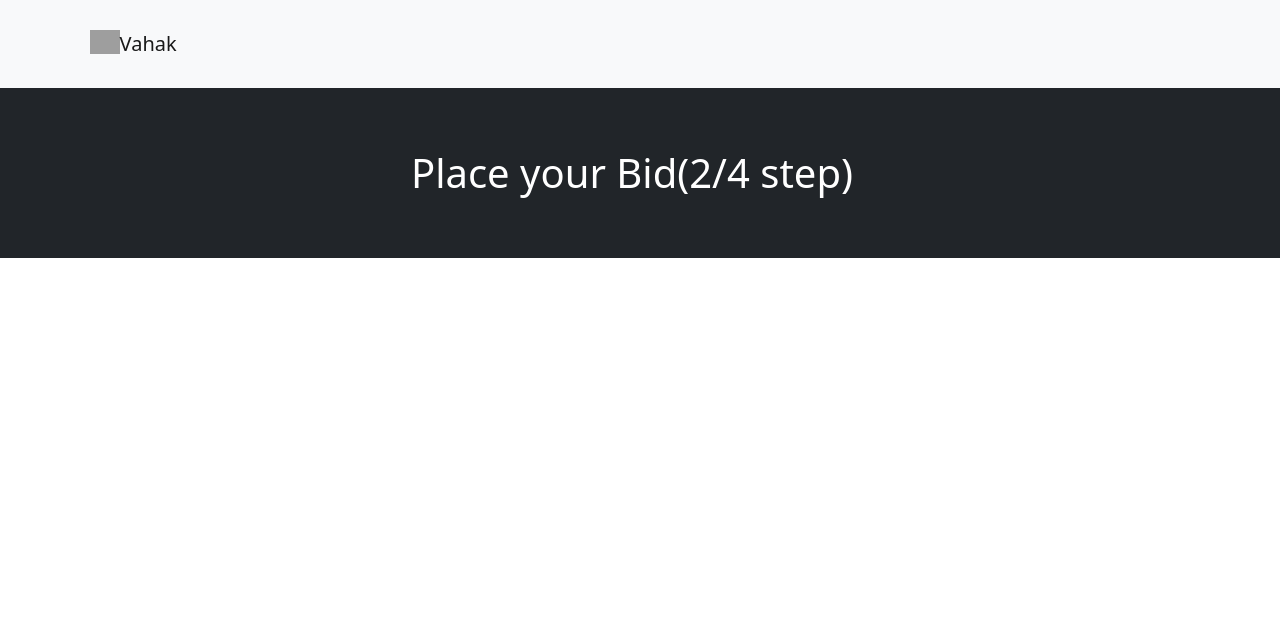
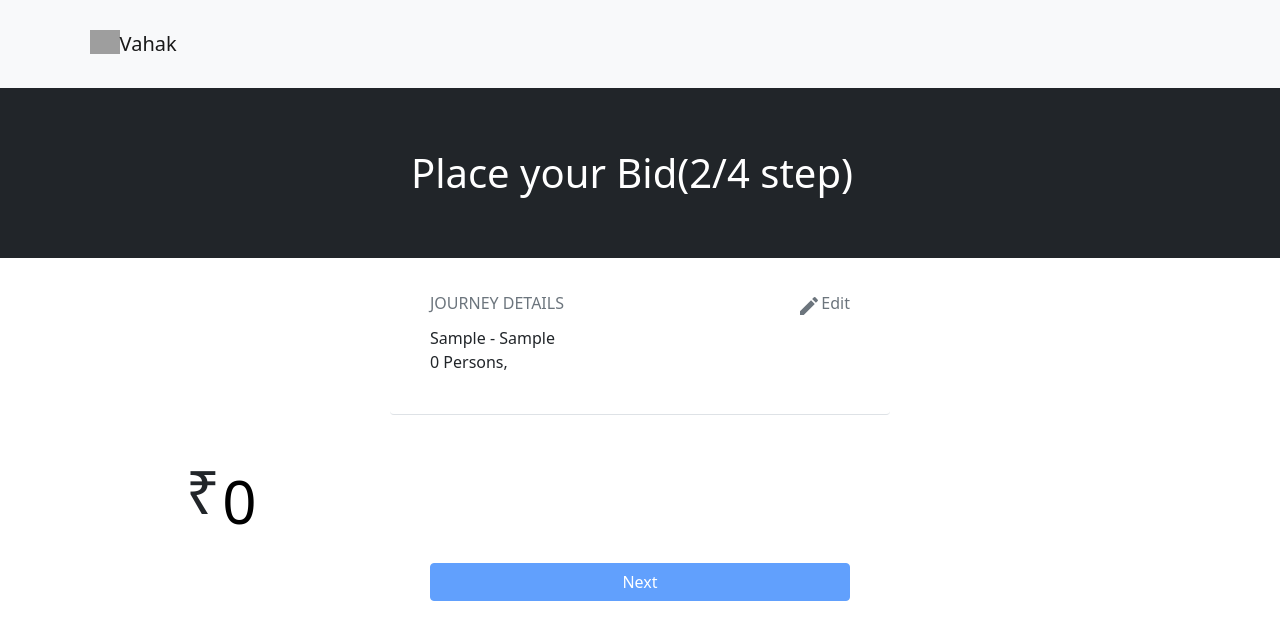
Before and after one commit to tanmay2twr/vahak_assignment, a React (Create React App) app in the folder vahak-react-app/: page / in a window 1280 px wide. Both pictures are taken after typing "Sample", "Sample" into the empty fields and a click on the button "Enter Bid Details". Shown: the top 640 px of the page. Built offline with nearby package versions, Linux system fonts and the light colour scheme; grey boxes are pictures that could not be loaded.

Commit message:
Add component to take input for Bid amount and personal details

```diff
--- a/vahak-react-app/package.json
+++ b/vahak-react-app/package.json
@@ -4,6 +4,7 @@
   "private": true,
   "dependencies": {
     "@material-ui/core": "^4.12.3",
+    "@material-ui/icons": "^4.11.2",
     "@testing-library/jest-dom": "^5.14.1",
     "@testing-library/react": "^11.2.7",
     "@testing-library/user-event": "^12.8.3",
--- a/vahak-react-app/src/App.js
+++ b/vahak-react-app/src/App.js
@@ -3,6 +3,7 @@ import react, { useState } from "react";
 import Header from "./Containers/Header/index";
 import JourneyDetails from "./Containers/JourneyDetails/index";
 import ViewJourneyDetails from "./Containers/ViewJourneyDetails/index";
+import BidAmount from "./Containers/BidAmount/index";
 
 function App() {
   const [screenNum, setScreenNum] = useState(1);
@@ -13,6 +14,15 @@ function App() {
     numOfTravellers: 0,
   });
 
+  const [details, setDetails] = useState({
+    mobileNum: "",
+    name: "",
+    remarks: "",
+  });
+  const [bidAmount, setBidAmount] = useState(0);
+  const changeBidAmount = (num) => {
+    setBidAmount(num);
+  };
   const changeScreen = (num) => {
     setScreenNum(num);
   };
@@ -21,6 +31,15 @@ function App() {
     const { name, value } = e.target;
     console.log(name, value);
     setJourneyDetails({
+      ...journeyDetails,
+      [name]: value,
+    });
+  };
+
+  const updateDetails = (e) => {
+    const { name, value } = e.target;
+    console.log(name, value);
+    setDetails({
       ...journeyDetails,
       [name]: value,
     });
@@ -42,13 +61,22 @@ function App() {
       {screenNum === 2 && (
         <>
           <Header text="Place your Bid(2/4 step)" />
-
+          <ViewJourneyDetails
+            journeyDetails={journeyDetails}
+            changeScreen={changeScreen}
+            num={screenNum}
+          />
+          <BidAmount
+            changeBidAmount={changeBidAmount}
+            bidAmount={bidAmount}
+            updateDetails={updateDetails}
+            details={details}
+            changeScreen={changeScreen}
+          />
         </>
       )}
       {screenNum === 3 && <Header text="Veriy OTP(3/4 step)" />}
       {screenNum === 4 && <Header text="Summary & Submit Bid(4/4 step)" />}
-
-      {/* <Child1 parentCallback={this.callbackFunction} /> */}
     </div>
   );
 }
--- /dev/null
+++ b/vahak-react-app/src/Containers/BidAmount/index.js
@@ -0,0 +1,117 @@
+import React, { useState } from "react";
+import Card from "react-bootstrap/Card";
+import "bootstrap/dist/css/bootstrap.min.css";
+import Button from "react-bootstrap/Button";
+import "./style.css";
+import Form from "react-bootstrap/Form";
+import Row from "react-bootstrap/Row";
+function BidAmount(props) {
+  const [next, setNext] = useState(0);
+
+  const handleSubmit = (e) => {
+    e.preventDefault();
+    let num = props.num;
+    if (props.num < 4) {
+      num = props.num + 1;
+    }
+    props.changeScreen(num);
+  };
+  return (
+    <div>
+      <div style={{ display: "flex", justifyContent: "center" }}>
+        <Card className="card border-0 p-4" style={{ width: "500px" }}>
+          <Card.Body className="">
+            <Card.Text style={{ display: "flex", justifyContent: "center" }}>
+              <h1 style={{ fontSize: "60px" }}>₹ </h1>
+              <input
+                type="text"
+                style={{ fontSize: "60px", width: "500" }}
+                className="border-0"
+                value={props.bidAmount}
+                onChange={(event) => props.changeBidAmount(event.target.value)}
+              />
+            </Card.Text>
+            {next === 0 && (
+              <Button
+                className=" btn btn-primary col-12"
+                variant="primary"
+                type="submit"
+                disabled={props.bidAmount === 0}
+                onClick={() => setNext(1)}
+              >
+                Next
+              </Button>
+            )}
+          </Card.Body>
+        </Card>
+      </div>{" "}
+      {next === 1 && (
+        <div style={{ display: "flex", justifyContent: "center" }}>
+          <Card
+            className="card border-0 border-top p-4"
+            style={{ width: "500px" }}
+          >
+            <Card.Body className="">
+              <Card.Text style={{ display: "flex", justifyContent: "center" }}>
+                <Form
+                  className="p-4"
+                  style={{ width: "500px" }}
+                  onSubmit={handleSubmit}
+                >
+                  <Form.Group
+                    className="col-md-6"
+                    controlId="formGridDestination"
+                  >
+                    <Form.Label>Mobile Number *</Form.Label>
+                    <Form.Control
+                      type="text"
+                      name="mobileNum"
+                      value={props.details.mobileNum}
+                      onChange={(event) => props.updateDetails(event)}
+                      placeholder="Mobile Number"
+                    />
+                  </Form.Group>
+                  <Form.Group
+                    className="col-md-6"
+                    controlId="formGridDestination"
+                  >
+                    <Form.Label>Enter your Name *</Form.Label>
+                    <Form.Control
+                      type="text"
+                      name="name"
+                      value={props.details.name}
+                      onChange={(event) => props.updateDetails(event)}
+                      placeholder="Enter your Name "
+                    />
+                  </Form.Group>
+                  <Form.Group
+                    className="col-md-6"
+                    controlId="formGridDestination"
+                  >
+                    <Form.Label>Enter Remarks (optional)</Form.Label>
+                    <Form.Control
+                      type="text"
+                      name="remarks"
+                      value={props.details.remarks}
+                      onChange={(event) => props.updateDetails(event)}
+                      placeholder="Remarks"
+                    />
+                  </Form.Group>
+                  <Button
+                    className=" btn btn-primary col-12"
+                    variant="primary"
+                    type="submit"
+                  >
+                    Verify via OTP
+                  </Button>
+                </Form>
+              </Card.Text>
+            </Card.Body>
+          </Card>
+        </div>
+      )}
+    </div>
+  );
+}
+
+export default BidAmount;
--- /dev/null
+++ b/vahak-react-app/src/Containers/BidAmount/style.css
@@ -0,0 +1,3 @@
+input:focus {
+    outline:none;
+}
```
Also changed, not shown: 1 other file (tests, documents, lock files or other folders).
